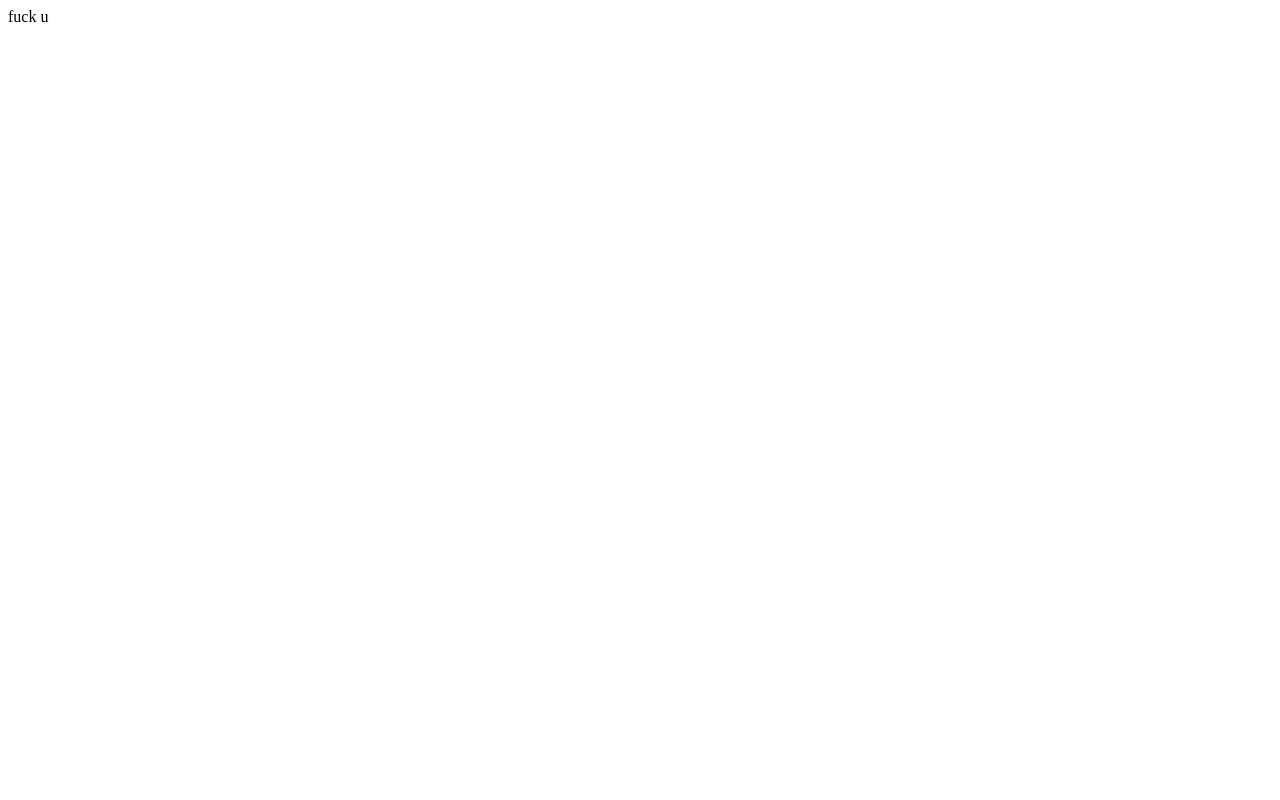
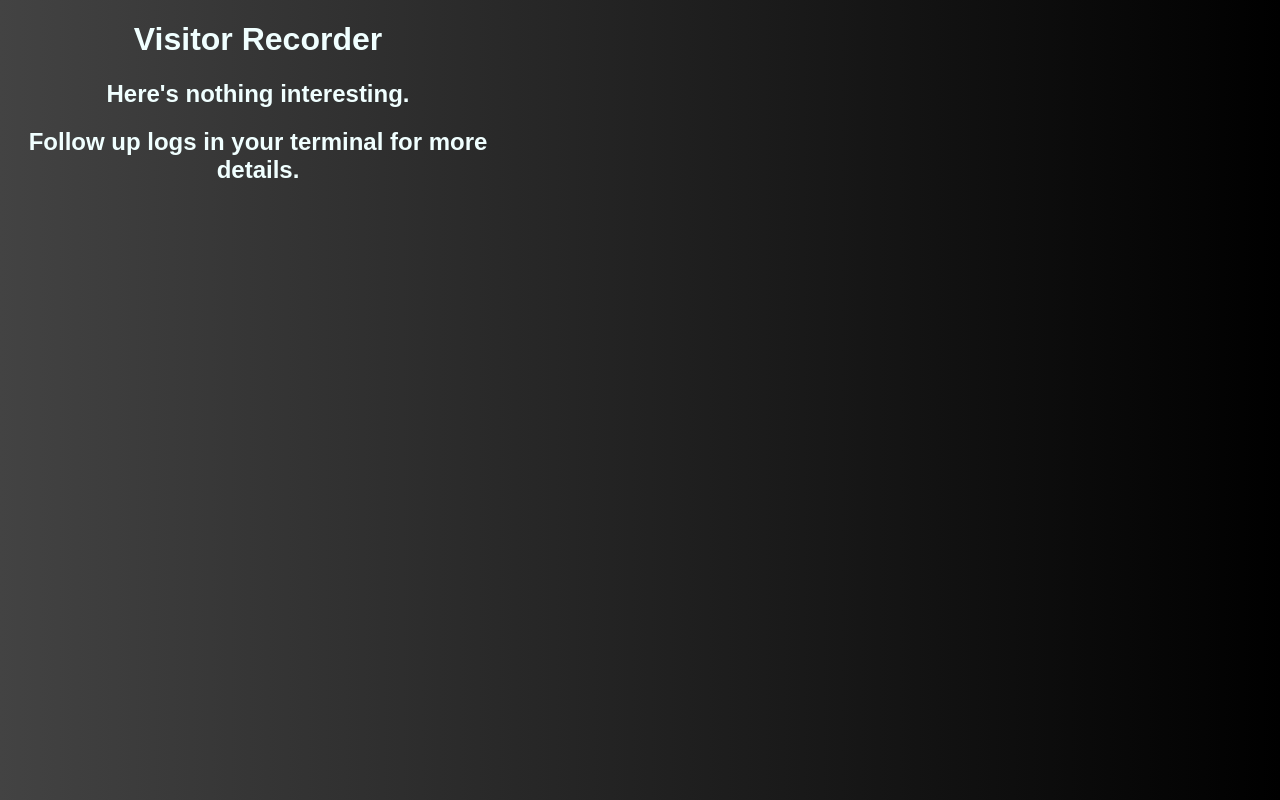
Before and after one commit to KR1470R/google-meet-visitor, a browser extension: page src/recorder/extension/index.html in a window 1280 px wide. Drawn offline with Linux system fonts and the light colour scheme; a web font is replaced by a local one.

Commit message:
corrected logs in RecordManager, prettyfied recorder extension

```diff
--- a/package.json
+++ b/package.json
@@ -1,6 +1,6 @@
 {
   "name": "google-meet-visitor",
-  "version": "6.0.4",
+  "version": "6.0.5",
   "description": "Passive agent of Google Meet that visits and records calls without interaction with user.",
   "main": "index.js",
   "type": "commonjs",
--- a/src/recorder/extension/background.js
+++ b/src/recorder/extension/background.js
@@ -123,7 +123,7 @@ class BackgroundClient {
 
   handleContentClient() {
     // for testing
-    chrome.server_params = this.server_params;
+    // chrome.server_params = this.server_params;
 
     chrome.tabs.onRemoved.addListener(() => {
       this.server_params?.wsc?.close();
--- a/src/recorder/extension/foreground.js
+++ b/src/recorder/extension/foreground.js
@@ -33,6 +33,7 @@ class ContentClient {
     });
     this.mediaRecorder.ondataavailable = await this.onRecordChunk.bind(this);
     this.mediaRecorder.onstop = await this.onRecordStopped.bind(this);
+
     return Promise.resolve();
   }
 
@@ -44,6 +45,10 @@ class ContentClient {
   async onRecordStopped() {
     await timeout(2000);
     this.sendResponse("record_finished");
+  }
+
+  onRecordError(error) {
+    this.sendResponse("record_error", { data: JSON.stringify(error) });
   }
 
   startRecord() {
--- a/src/recorder/extension/index.html
+++ b/src/recorder/extension/index.html
@@ -4,9 +4,26 @@
   <meta charset="UTF-8">
   <meta http-equiv="X-UA-Compatible" content="IE=edge">
   <meta name="viewport" content="width=device-width, initial-scale=1.0">
-  <title>Document</title>
+  <link rel="icon" type="image/x-icon" href="https://w7.pngwing.com/pngs/672/907/png-transparent-favicon-buggi-trademark-logo-circle.png">
+  <title>Visitor Recorder</title>
 </head>
+<style>
+  @import url('https://fonts.googleapis.com/css2?family=Anuphan:wght@200&display=swap');
+  body {
+    font-family: 'Anuphan', sans-serif;
+    color:azure;
+    background: #000000;
+    background: -webkit-linear-gradient(to right, #434343, #000000);
+    background: linear-gradient(to right, #434343, #000000);
+    width: 500px;
+  }
+  .title, .content {
+    text-align: center;
+  }
+</style>
 <body>
-  fuck u
+  <h1 class="title">Visitor Recorder</h1>
+  <h2 class="content">Here's nothing interesting.</h2>
+  <h2 class="content">Follow up logs in your terminal for more details.</h2>
 </body>
 </html>
```
Also changed, not shown: src/recorder/RecordManager.ts (+6 -6 lines), README.md, src/recorder/extension/icons/128.png (added), src/recorder/extension/manifest.json.
